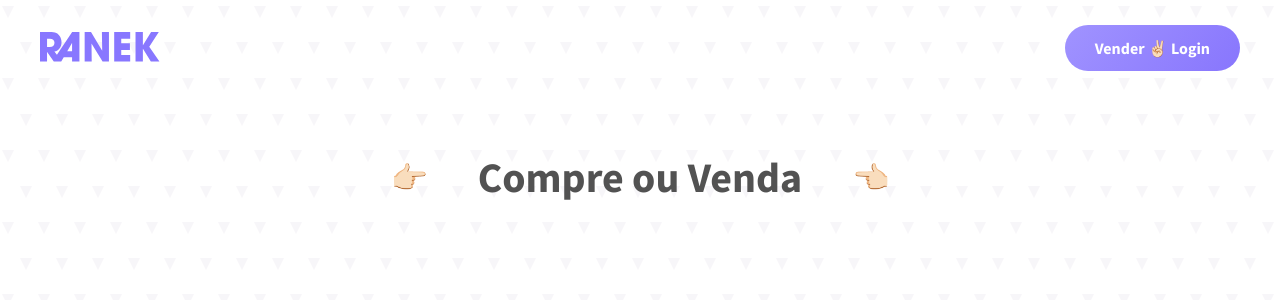
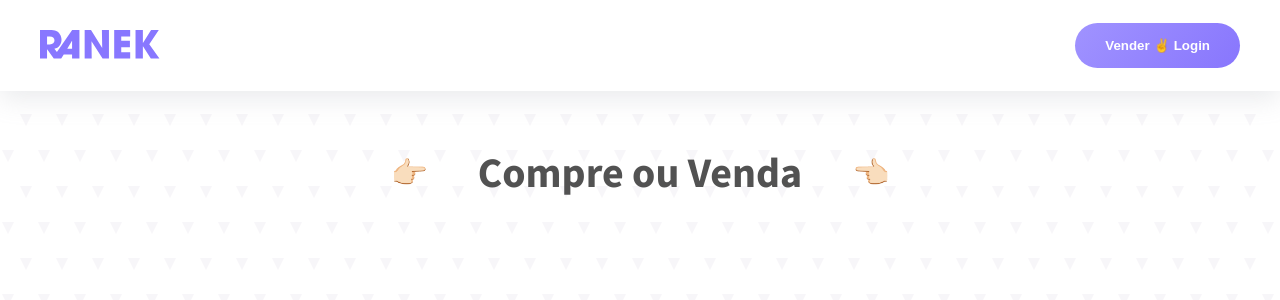
Before and after one commit to nathaliagarcia/ranek, a Nuxt app: page / in a window 1280 px wide. Shown: the top 300 px of the page. Built offline with nearby package versions, Linux system fonts and the light colour scheme.

Commit message:
feature: button component

```diff
--- a/assets/styles/variables.css
+++ b/assets/styles/variables.css
@@ -2,4 +2,6 @@
   --purple: #8876fd;
   --purple-light: #a093ff;
   --color: #525252;
+
+  --shadow: rgba(149, 157, 165, 0.2) 0px 8px 25px;
 }
--- /dev/null
+++ b/components/Button.vue
@@ -0,0 +1,29 @@
+<template>
+  <button>
+    <slot></slot>
+  </button>
+</template>
+
+<script>
+export default {}
+</script>
+
+<style scoped>
+button {
+  color: white;
+  font-weight: bold;
+  padding: 15px 30px;
+  border: none;
+  background: linear-gradient(130deg, #a093ff 0%, #8876fd 100%);
+  border-radius: 25px;
+  cursor: pointer;
+
+  transition: all 0.25s;
+}
+
+button:hover {
+  background: linear-gradient(50deg, #8876fd 0%, #a093ff 100%);
+  transform: scale(1.05);
+  box-shadow: var(--shadow);
+}
+</style>
--- a/components/Header.vue
+++ b/components/Header.vue
@@ -4,7 +4,9 @@
       <n-link to="/" class="logo">
         <img src="@/assets/svg/ranek.svg" alt="Logo Ranek"
       /></n-link>
-      <n-link to="/login" class="btn">Vender ✌🏻 Login</n-link>
+      <n-link to="/login">
+        <Button>Vender ✌️ Login</Button>
+      </n-link>
     </nav>
   </header>
 </template>
@@ -16,32 +18,18 @@
 <style scoped>
 header {
   width: 100vw;
+  background: white;
+  box-shadow: var(--shadow);
 }
 
 nav {
   display: flex;
   align-items: center;
   justify-content: space-between;
-  padding: 25px 0;
+  padding: 23px 0;
 }
 
 img {
   width: 120px;
 }
-
-.btn {
-  color: white;
-  font-weight: bold;
-  padding: 15px 30px;
-  border: none;
-  background: linear-gradient(130deg, #a093ff 0%, #8876fd 100%);
-  border-radius: 25px;
-
-  transition: all 0.25s;
-}
-
-.btn:hover {
-  background: linear-gradient(50deg, #8876fd 0%, #a093ff 100%);
-  transform: scale(1.05);
-}
 </style>
```
